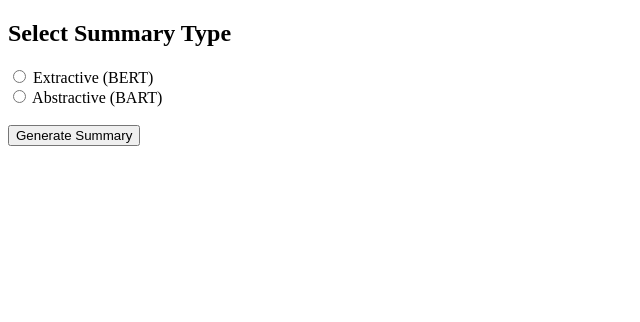
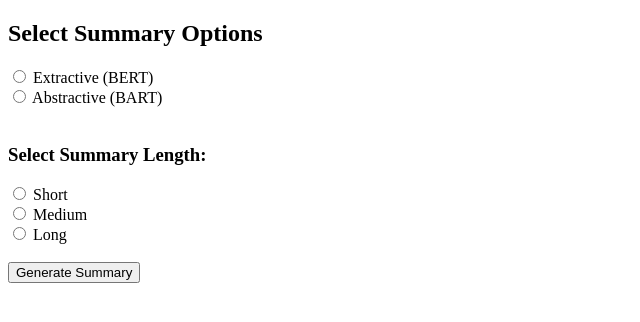
Before and after one commit to JollyRocketts/ExamPrep, a Flask app: template templates/select_summary.html in a window 1280 px wide. Shown: the top 322 px of the page, without its empty margins (0-640 px from the left). Run offline with Flask 3, Linux system fonts and the light colour scheme; the template is opened without the code that fills it, so the values that code supplies are empty.

Commit message:
Added the functionality to choose length of summary
Signed-off-by: JollyRocketts <jollyaryan7@gmail.com>

```diff
--- a/main.py
+++ b/main.py
@@ -131,33 +131,46 @@
 def summarize():
     filename = request.form.get('filename')
     summary_type = request.form.get('summary_type')
+    summary_length = request.form.get('summary_length')
 
     with open(filename, 'r', encoding="utf-8") as file:
         text = file.read()
 
     max_input_length = 512  # Model's input token limit
-    max_output_length = 130  # Desired summary length
+
+    # Adjust summary length parameters based on user selection
+    if summary_length == 'short':
+        max_output_length = 50
+    elif summary_length == 'medium':
+        max_output_length = 130
+    elif summary_length == 'long':
+        max_output_length = 250
+    else:
+        max_output_length = 130  # Default to medium if no valid option
 
     # Truncate text if it exceeds the model's max input length
     truncated_text = text[:max_input_length]
 
     try:
         if summary_type == 'bart':
-            summary = bart_summarizer(truncated_text, max_length=max_output_length, min_length=30, do_sample=False)[0]['summary_text']
+            # summary = bart_summarizer(truncated_text, max_length=max_output_length, min_length=30, do_sample=False)[0]['summary_text']
+            summary = bart_summarizer(truncated_text, max_length=max_output_length, min_length=max_output_length // 2, do_sample=False)[0]['summary_text']
         elif summary_type == 'bert':
-            summary = bert_summarizer(truncated_text, max_length=max_output_length, min_length=30, do_sample=False)[0]['summary_text']
+            # summary = bert_summarizer(truncated_text, max_length=max_output_length, min_length=30, do_sample=False)[0]['summary_text']
+            summary = bert_summarizer(truncated_text, max_length=max_output_length, min_length=max_output_length // 2, do_sample=False)[0]['summary_text']
         else:
             summary = "Invalid summary type selected."
 
         summary_filename = f"{filename}_summary.txt"
-        with open(summary_filename, "w", encoding="utf-8") as summary_file:
+        with open(summary_filename, 'w', encoding = "utf-8") as summary_file:
             summary_file.write(summary)
 
-        message = f"Summary generated and saved to {summary_filename} using {summary_type.upper()}."
+        message = f"Summary generated and saved to {summary_filename} using {summary_type.upper()} with {summary_length} length."
     except Exception as e:
         message = f"Error during summarization: {e}"
 
     return render_template("ack.html", message=message)
 
+
 if __name__ == '__main__':
     app.run(debug=True)
--- a/templates/select_summary.html
+++ b/templates/select_summary.html
@@ -4,11 +4,17 @@
     <title>Select Summary Type</title>
 </head>
 <body>
-    <h2>Select Summary Type</h2>
+    <h2>Select Summary Options</h2>
     <form action="/summarize" method="post">
         <input type="hidden" name="filename" value="{{ filename }}">
         <label><input type="radio" name="summary_type" value="bert" required> Extractive (BERT)</label><br>
         <label><input type="radio" name="summary_type" value="bart"> Abstractive (BART)</label><br><br>
+
+        <h3>Select Summary Length:</h3>
+        <label><input type="radio" name="summary_length" value="short" required> Short</label><br>
+        <label><input type="radio" name="summary_length" value="medium"> Medium</label><br>
+        <label><input type="radio" name="summary_length" value="long"> Long</label><br><br>
+
         <input type="submit" value="Generate Summary">
     </form>
 </body>
```
